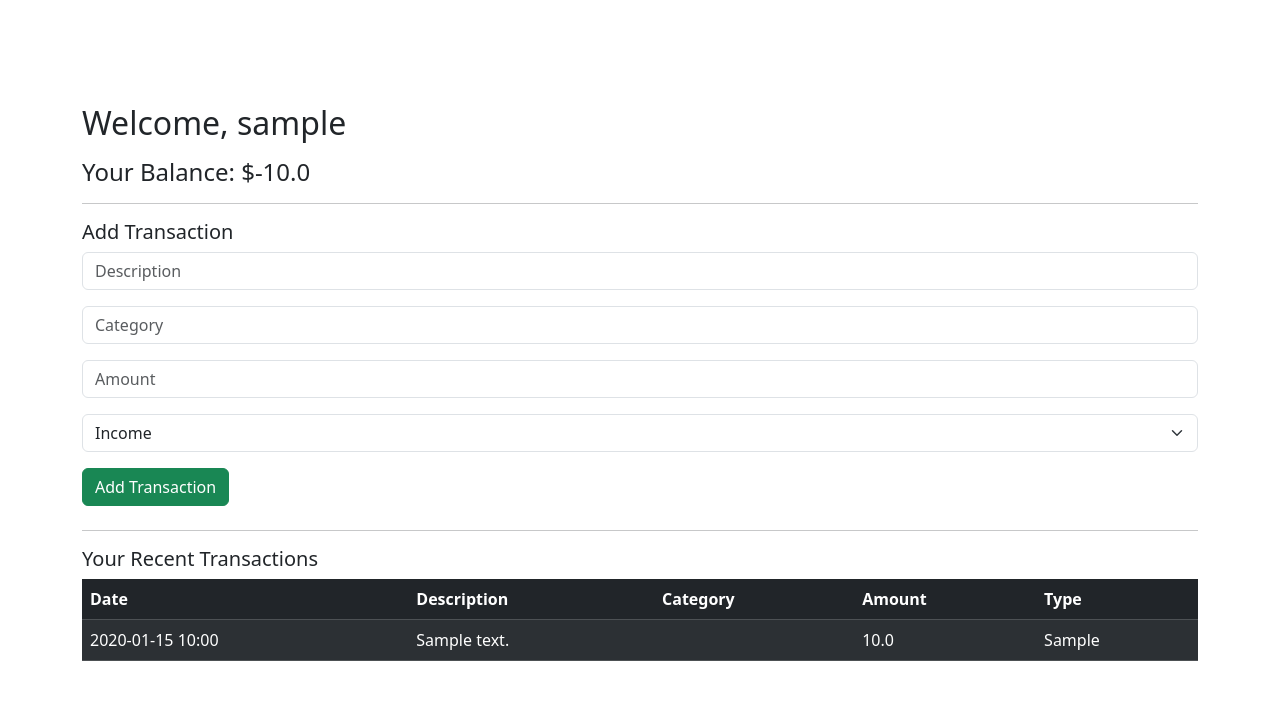
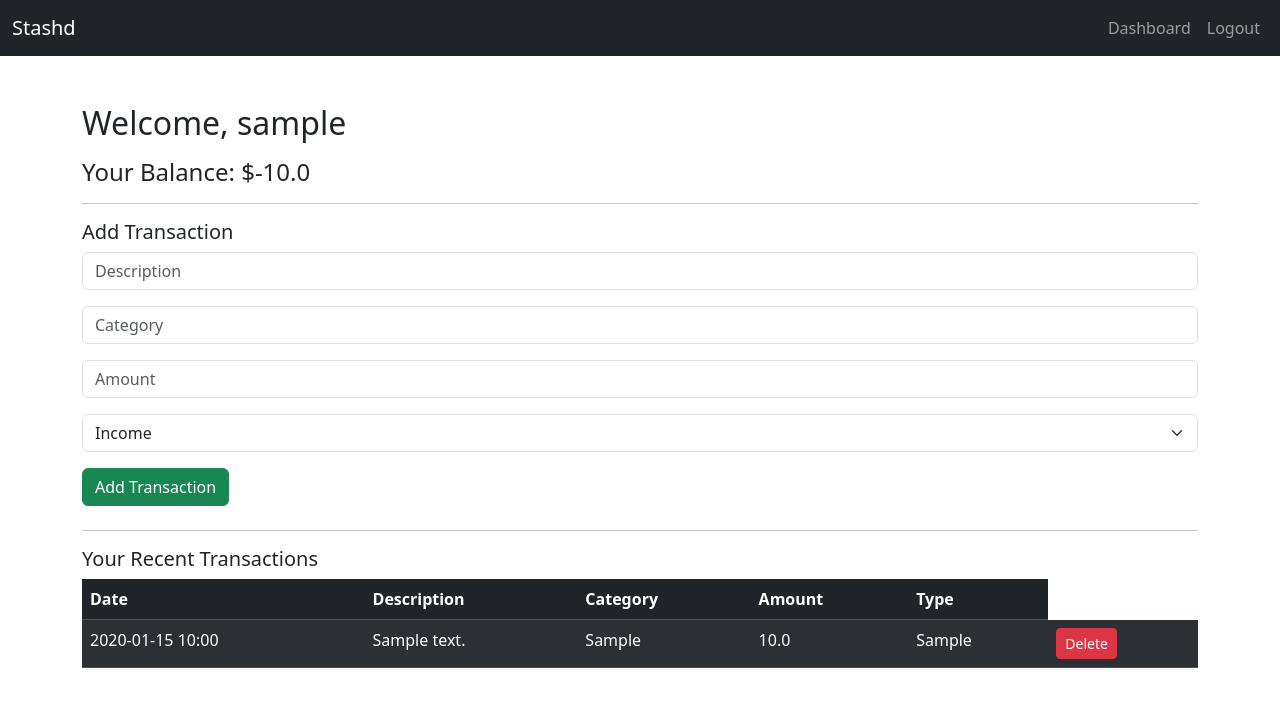
Before and after one commit to madstercoder7/Stashd, a Flask app: page /dashboard in a window 1280 px wide. Shown: the top 707 px of the page. Run offline with Flask 3, Linux system fonts and the light colour scheme; a user stored in the database is signed in; tables that the repository leaves empty hold one stand-in row (values such as "Sample post").

Commit message:
Implemented elete transaction functionality in the dashboard

```diff
--- a/app.py
+++ b/app.py
@@ -88,7 +88,6 @@ def register():
             flash("Registration successful, please login", "success")
             return redirect(url_for("login"))
         else:
-            print("Form valiation errors: ", form.errors)
             flash("Form validation failed, please check your input", "danger")
 
     return render_template("register.html", form=form)
@@ -114,6 +113,14 @@ def dashboard():
     balance = sum(t.amount if t.type == "income" else -t.amount for t in transactions)
     return render_template("dashboard.html", transactions=transactions, balance=balance)
 
+@app.route("/logout")
+@login_required
+def logout():
+    logout_user()
+    flash("You have been logged out", "info")
+    return redirect(url_for("home"))
+
+
 @app.route("/add", methods=["POST"])
 @login_required
 def add_transaction():
@@ -126,6 +133,13 @@ def add_transaction():
     db.session.commit()
     return redirect(url_for("dashboard"))
 
+@app.route("/delete/<int:tid>", methods=["GET", "POST"])
+def delete_transaction(tid):
+    transaction = Transaction.query.filter_by(id=tid, user_id=current_user.id).first_or_404()
+    db.session.delete(transaction)
+    db.session.commit()
+    flash("Credential deleted", "info")
+    return redirect(url_for("dashboard"))
 
 if __name__ == "__main__":
     app.run(debug=True)
--- a/templates/dashboard.html
+++ b/templates/dashboard.html
@@ -43,9 +43,16 @@
         <tr>
             <td>{{ t.date.strftime('%Y-%m-%d %H:%M') }}</td>
             <td>{{ t.description }}</td>
-            <td>{{ t.categorey }}</td>
+            <td>{{ t.category }}</td>
             <td>{{ t.amount }}</td>
             <td>{{ t.type }}</td>
+            <td>
+                <div class="d-flex gap-1">
+                    <form action="{{ url_for('delete_transaction', tid=t.id) }}" method="post">
+                        <button class="btn btn-sm btn-danger">Delete</button>
+                    </form>
+                </div>
+            </td>
         </tr>
         {% endfor %}
     </tbody>
--- a/templates/layout.html
+++ b/templates/layout.html
@@ -8,7 +8,7 @@
     <title>Stashd - {% block title %}{% endblock %}</title>
 </head>
 <body>
-    <nav class="navbar navbar-expand-lg navbar-dark">
+    <nav class="navbar navbar-expand-lg navbar-dark bg-dark">
         <div class="container-fluid">
             <a href="{{ url_for('home') }}" class="navbar-brand">Stashd</a>
             <button class="navbar-toggler" type="button" data-bs-toggle="collapse" data-bs-target="#navbarNav">
@@ -17,7 +17,7 @@
 
             <div class="collapse navbar-collapse" id="navbarNav">
                 <ul class="navbar-nav ms-auto">
-                    {% if session.get("user_id") %}
+                    {% if current_user.is_authenticated %}
                         <li class="nav-item">
                             <a href="{{ url_for('dashboard') }}" class="nav-link">Dashboard</a>
                         </li>
```
Also changed, not shown: instance/stashd.db.
